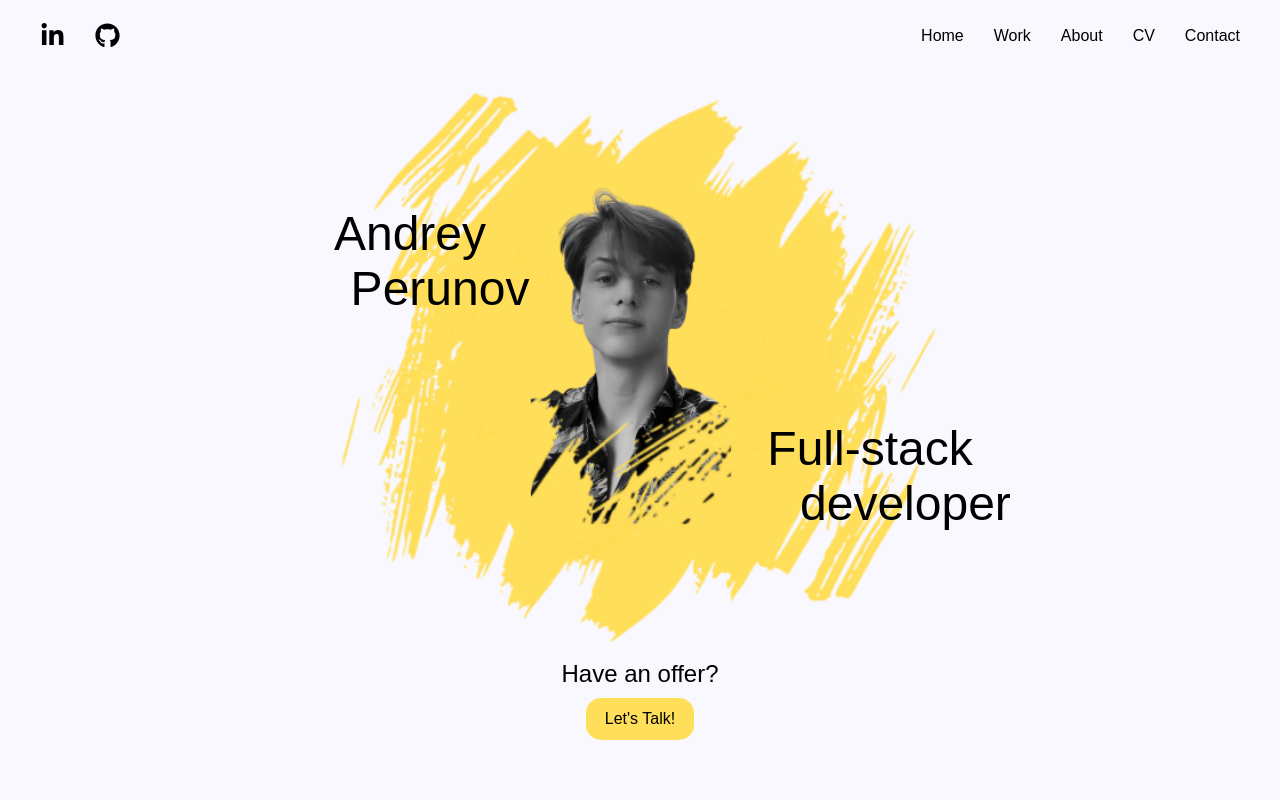
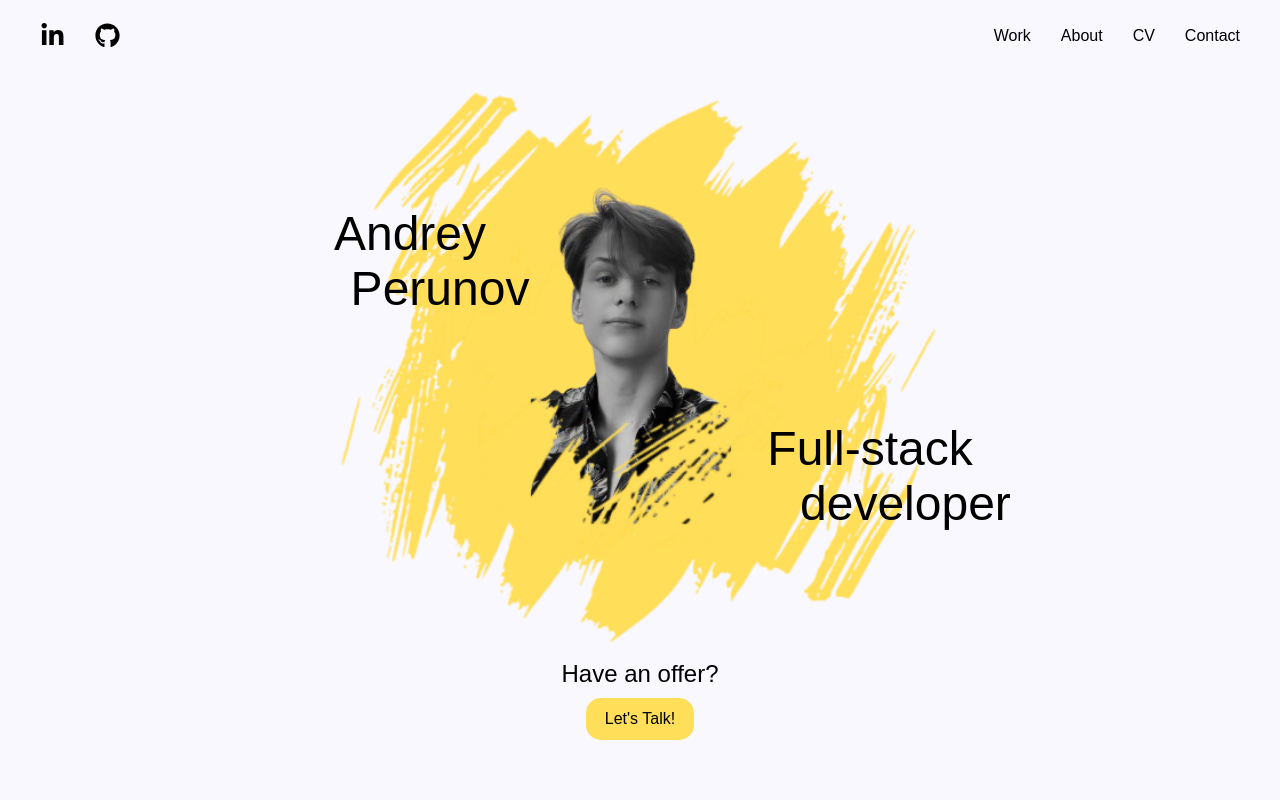
Before and after one commit to AndreyPerunov/PortfolioWebsite, a Next.js app: page / in a window 1280 px wide. Shown: the top 800 px of the page. Built offline with nearby package versions, Linux system fonts and the light colour scheme; a web font is replaced by a local one.

Commit message:
Improved SEO adding aria-label

```diff
--- a/app/components/Header.tsx
+++ b/app/components/Header.tsx
@@ -7,17 +7,14 @@ const Header: FC = () => {
   return (
     <nav className={styles.header}>
       <div className={styles.header__icons}>
-        <a href="https://www.linkedin.com/in/andrey-perunov/">
+        <a aria-label="My LinkedIn profile" href="https://www.linkedin.com/in/andrey-perunov/">
           <FontAwesomeIcon icon={faLinkedinIn} />
         </a>
-        <a href="https://github.com/AndreyPerunov">
+        <a aria-label="My GitHub profile" href="https://github.com/AndreyPerunov">
           <FontAwesomeIcon icon={faGithub} />
         </a>
       </div>
       <ul>
-        <li>
-          <a href="">Home</a>
-        </li>
         <li>
           <a href="">Work</a>
         </li>
```
